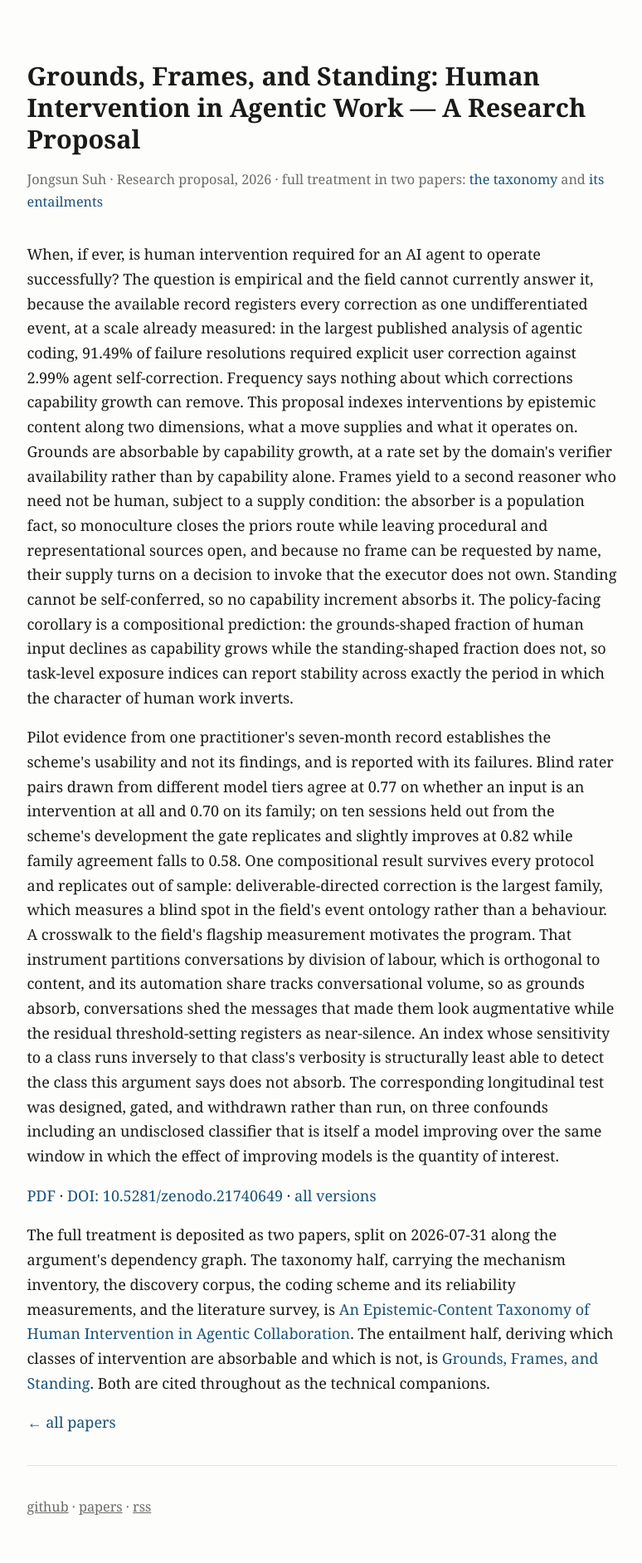
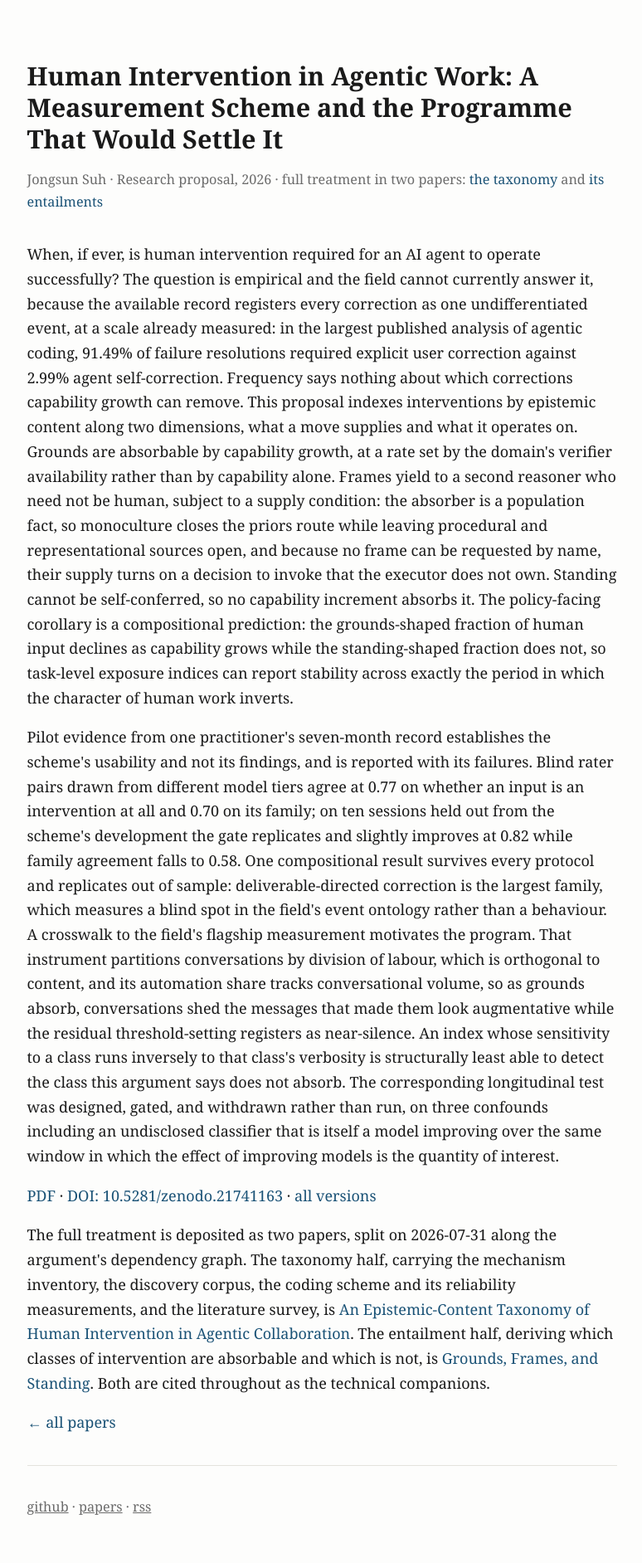
Before and after one commit to MajorLift/blog, a Jekyll site: the page built from papers/grounds-frames-standing-proposal.md, in a window 1280 px wide. Shown: the whole page at 83% size, without its empty margins (252-1026 px from the left). Built offline with Jekyll 4.4.1, drawn with Linux system fonts in a browser that asks for light colours.

Commit message:
All three documents to corrected builds, and the proposal retitled
Every PDF built today carried a stale hardcoded title-page byline giving 30
July 2026 and Draft v2.9. Contents were correct throughout; only the masthead
was wrong. Rebuilt with real bylines and redeposited: taxonomy v1.3,
durability v3.7, proposal v0.5.

The proposal is retitled to Human Intervention in Agentic Work: A Measurement
Scheme and the Programme That Would Settle It. Its old heading was the
durability paper's title while its own middle sections summarise the taxonomy
paper. The permalink is unchanged, so existing links resolve; the display
title changes on the page and in the papers index.

```diff
--- a/papers/grounds-frames-standing-proposal.md
+++ b/papers/grounds-frames-standing-proposal.md
@@ -1,17 +1,17 @@
 ---
 layout: default
-title: "Grounds, Frames, and Standing: Human Intervention in Agentic Work — A Research Proposal"
+title: "Human Intervention in Agentic Work: A Measurement Scheme and the Programme That Would Settle It"
 permalink: /papers/grounds-frames-standing-proposal/
 citation:
-  title: "Grounds, Frames, and Standing: Human Intervention in Agentic Work — A Research Proposal"
+  title: "Human Intervention in Agentic Work: A Measurement Scheme and the Programme That Would Settle It"
   author: "Suh, Jongsun"
   date: "2026/07/31"
   pdf: /assets/pdf/suh-2026-grounds-frames-standing-proposal.pdf
-  doi: "10.5281/zenodo.21740649"
+  doi: "10.5281/zenodo.21741163"
 ---
 
 <article>
-<h1>Grounds, Frames, and Standing: Human Intervention in Agentic Work — A Research Proposal</h1>
+<h1>Human Intervention in Agentic Work: A Measurement Scheme and the Programme That Would Settle It</h1>
 <p class="post-meta">Jongsun Suh · Research proposal, 2026 · full treatment in two papers: <a href="{{ '/papers/epistemic-content-taxonomy/' | relative_url }}">the taxonomy</a> and <a href="{{ '/papers/grounds-frames-standing/' | relative_url }}">its entailments</a></p>
 
 <p>
@@ -55,7 +55,7 @@ over the same window in which the effect of improving models is the quantity of
 
 <p>
 <a href="{{ '/assets/pdf/suh-2026-grounds-frames-standing-proposal.pdf' | relative_url }}">PDF</a> ·
-<a href="https://doi.org/10.5281/zenodo.21740649">DOI: 10.5281/zenodo.21740649</a> ·
+<a href="https://doi.org/10.5281/zenodo.21741163">DOI: 10.5281/zenodo.21741163</a> ·
 <a href="https://doi.org/10.5281/zenodo.21719008">all versions</a>
 </p>
 
```
Also changed, not shown: papers/epistemic-content-taxonomy.md (+2 -2 lines), papers/grounds-frames-standing.md (+2 -2 lines), papers/index.md (+1 -1 lines), 3 other files.
